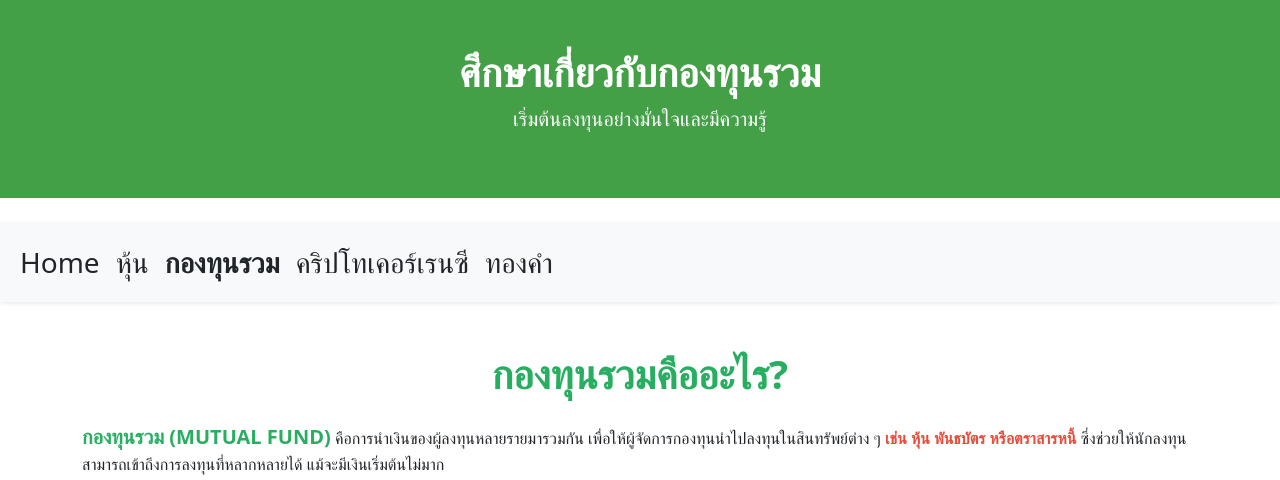
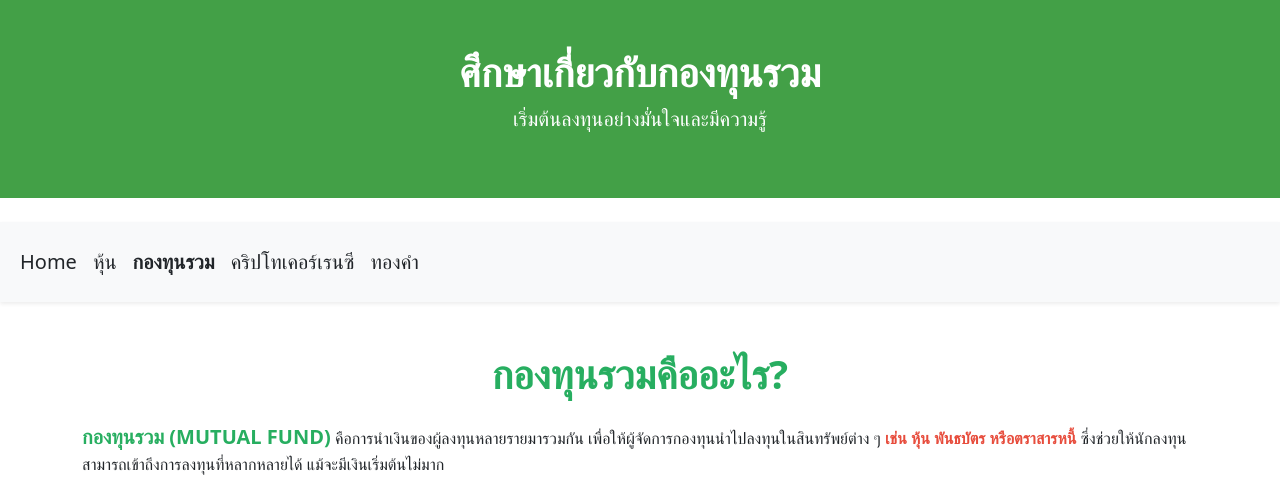
Before and after one commit to jib1102/Project, a plain HTML site: page Mutualfunds.html in a window 1280 px wide. Shown: the top 480 px of the page. Drawn offline with nearby package versions, Linux system fonts and the light colour scheme.

Commit message:
Add files via upload

```diff
--- a/Mutualfunds.html
+++ b/Mutualfunds.html
@@ -45,19 +45,19 @@
         <div class="container-fluid">
             <ul class="navbar-nav">
                 <li class="nav-item">
-                    <a class="nav-link text-body fs-3" href="index.html">Home</a>
+                    <a class="nav-link text-body fs-5" href="index.html">Home</a>
                 </li>
                 <li class="nav-item">
-                    <a class="nav-link text-body fs-3" href="share.html">หุ้น</a>
+                    <a class="nav-link text-body fs-5" href="share.html">หุ้น</a>
                 </li>
                 <li class="nav-item">
-                    <a class="nav-link text-body fs-3 active fw-bold" href="Mutualfunds.html">กองทุนรวม</a>
+                    <a class="nav-link text-body fs-5 active fw-bold" href="Mutualfunds.html">กองทุนรวม</a>
                 </li>
                 <li class="nav-item">
-                    <a class="nav-link text-body fs-3" href="Cryptocurrency.html">คริปโทเคอร์เรนซี</a>
+                    <a class="nav-link text-body fs-5" href="Cryptocurrency.html">คริปโทเคอร์เรนซี</a>
                 </li>
                 <li class="nav-item">
-                    <a class="nav-link text-body fs-3" href="gold.html">ทองคำ</a>
+                    <a class="nav-link text-body fs-5" href="gold.html">ทองคำ</a>
                 </li>
             </ul>
         </div>
```
